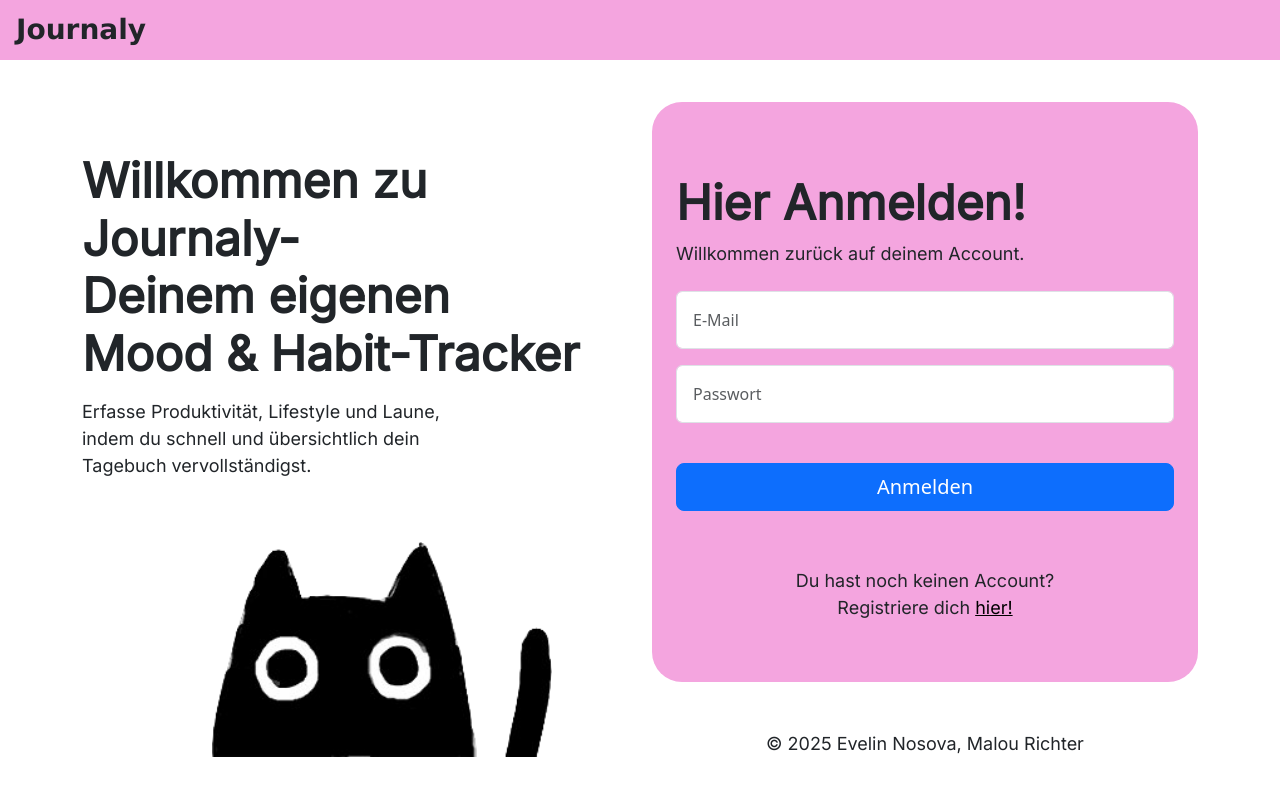
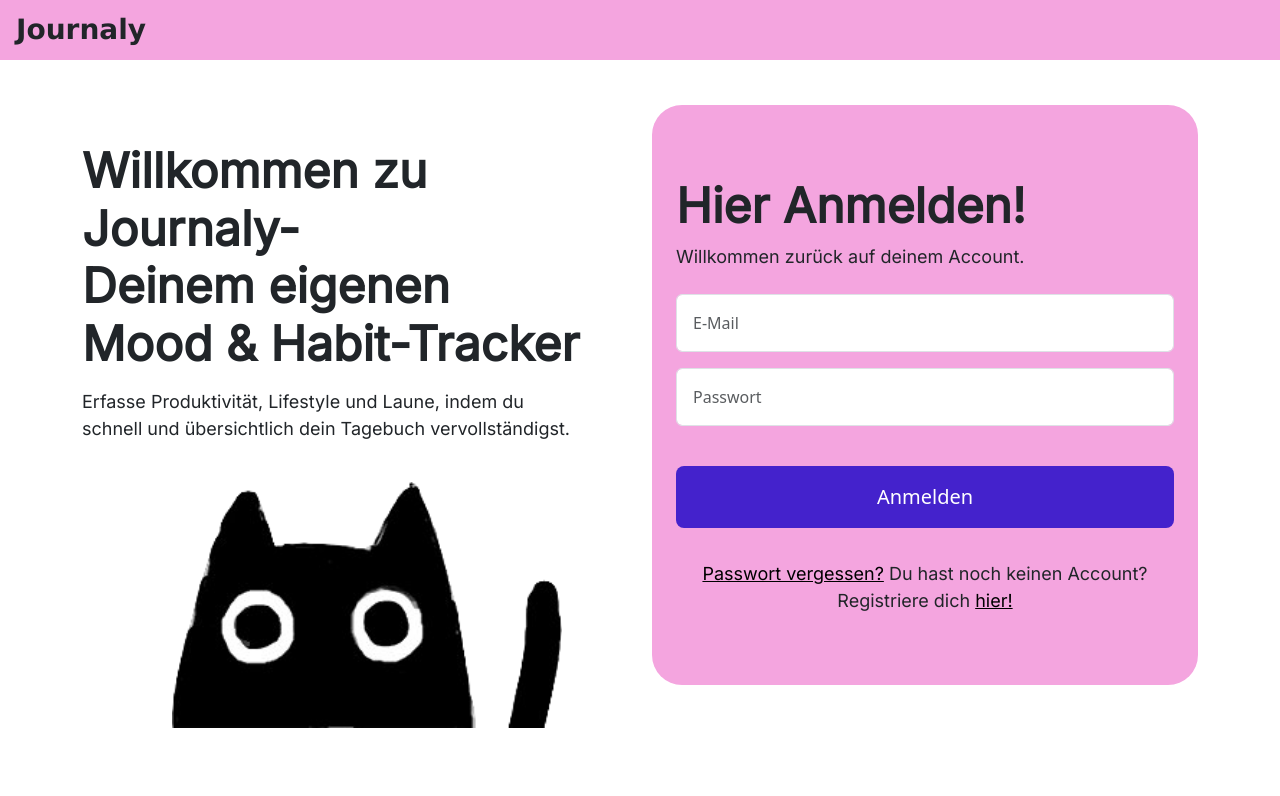
Before and after one commit to malourichter/Webtech-Projekt, an Angular app in the folder frontend/: page / in a window 1280 px wide. Shown: the top 796 px of the page. Built offline with nearby package versions, Linux system fonts and the light colour scheme.

Commit message:
layout von login angepasst

```diff
--- a/frontend/src/app/login/login.css
+++ b/frontend/src/app/login/login.css
@@ -1,5 +1,5 @@
 h1 {
-    margin-top:20px;
+    margin-top:10px;
     font-family: 'Inter', sans-serif;
     font-weight: bold;
     font-size: 48px;
@@ -13,10 +13,10 @@ p {
 
 }
 .cat-img {
-    width: 340px;
+    width: 390px;
     height: auto;
-    margin-left: 130px;
-    margin-top: 63px;
+    margin-left: 90px;
+    margin-top: 40px;
 }
 
 #email-input {
@@ -34,11 +34,11 @@ p {
     min-height: 580px;
     border-radius: 30px;
     padding: 20px;
-    margin-top: -30px;
+    margin-top: -27px;
     border: none;
 }
 
-button.btn-primary {
+#anmelden {
   padding: 16px;
  background-color: #4422CC;
  border: none;
@@ -48,5 +48,3 @@ button.btn-primary {
     color: black !important;
     text-decoration: underline;
 }
-
-form-row.
--- a/frontend/src/app/login/login.html
+++ b/frontend/src/app/login/login.html
@@ -2,7 +2,7 @@
     <div class="row">
         <div class="col-md-6 mt-5">
 <h1>Willkommen zu<br>Journaly- <br> Deinem eigenen <br>Mood & Habit-Tracker</h1>
-<p class="mt-3">Erfasse Produktivität, Lifestyle und Laune, <br> indem du schnell und übersichtlich dein<br>Tagebuch vervollständigst.</p>
+<p class="mt-3">Erfasse Produktivität, Lifestyle und Laune, indem du <br> schnell und übersichtlich dein Tagebuch vervollständigst.</p>
 <img src="/images/cat.png" alt="Katze" class="cat-img"/>
 </div>
 
@@ -26,12 +26,11 @@
   </div>
   </div>
 </form>
-<p class="text-center mt-5">
+<p class="text-center mt-4" >
+    <a href="/forgot-password" class="link-black">Passwort vergessen?</a>
   Du hast noch keinen Account? <br> Registriere dich <a href="/register" class="link-black">hier!</a>
 </p>
 </div>
-<p class="text-center mt-5"> © 2025 Evelin Nosova, Malou Richter</p>
-
 </div>
 </div>
 </div>
--- a/frontend/src/app/mood/mood.css
+++ b/frontend/src/app/mood/mood.css
@@ -3,6 +3,7 @@
     background: #F1EDFF;
     border-radius: 30px;
     margin-top: -15px;
+    border:none;
 }
 p {
     font-family: Inter, sans serif;
@@ -35,7 +36,7 @@ a {
 }
 .bild-beschriftung{
     font-weight: bold;
-    font-size: 19px;
+    font-size: 18px;
     padding-top: 35px;
     margin-left: 55px;
 }
--- a/frontend/src/app/register/register.css
+++ b/frontend/src/app/register/register.css
@@ -1,5 +1,5 @@
 h1 {
-    margin-top:20px;
+    margin-top:10px;
     font-family: 'Inter', sans-serif;
     font-weight: bold;
     font-size: 48px;
@@ -13,10 +13,10 @@ p {
 
 }
 .cat-img {
-    width: 340px;
+    width: 390px;
     height: auto;
-    margin-left: 130px;
-    margin-top: 63px;
+    margin-left: 90px;
+    margin-top: 40px;
 }
 
 #name-input {
@@ -38,7 +38,7 @@ p {
     min-height: 580px;
     border-radius: 30px;
     padding: 20px;
-    margin-top: -30px;
+    margin-top: -27px;
     border: none;
 }
 
@@ -47,6 +47,3 @@ button.btn-primary {
  background-color: #4422CC;
  border: none;
 }
-
-
-form-row.
--- a/frontend/src/app/register/register.html
+++ b/frontend/src/app/register/register.html
@@ -2,7 +2,7 @@
     <div class="row">
         <div class="col-md-6 mt-5">
 <h1>Willkommen zu<br>Journaly- <br> Deinem eigenen <br>Mood & Habit-Tracker</h1>
-<p class="mt-3">Erfasse Produktivität, Lifestyle und Laune, <br> indem du schnell und übersichtlich dein<br>Tagebuch vervollständigst.</p>
+<p class="mt-3">Erfasse Produktivität, Lifestyle und Laune,  indem du <br>schnell und übersichtlich dein Tagebuch vervollständigst.</p>
 <img src="/images/cat.png" alt="Katze" class="cat-img"/>
 </div>
 
@@ -20,14 +20,13 @@
       <input type="text" class="form-control  " id="passwort-input" placeholder="Passwort">
     </div>
      <div class="form-group row">
-    <div class="mt-5 mb-2">
+    <div class="mt-4 mb-2">
       <button type="submit" class="btn btn-primary btn-lg w-100" id="registrieren" >Registrieren</button>
     </div>
   </div>
   </div>
 </form>
 </div>
-<p class="text-center mt-5"> © 2025 Evelin Nosova, Malou Richter</p>
 
 </div>
 </div>
```
